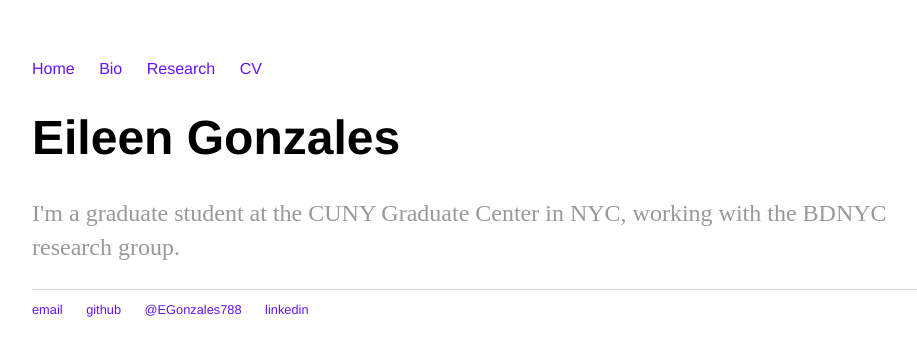
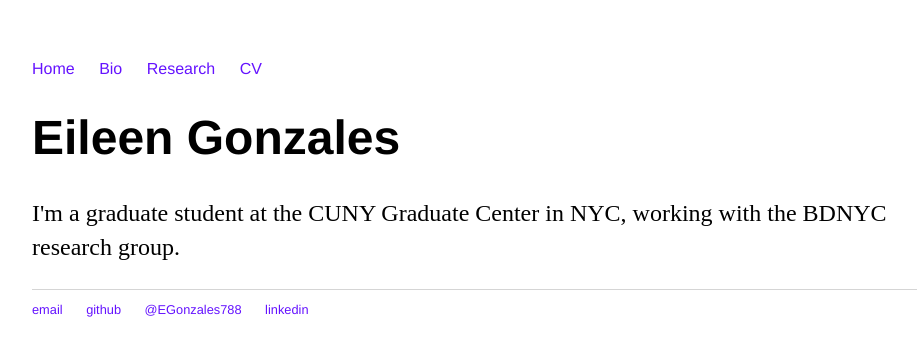
Before and after one commit to ECGonzales/ECGonzales.github.io, a Jekyll site: the page built from index.html, in a window 1280 px wide. Shown: the top 356 px of the page, without its empty margins (160-1077 px from the left). Built offline with Jekyll 4.4.1, drawn with Linux system fonts in a browser that asks for light colours.

Commit message:
Update main.css
Fixed text color

```diff
--- a/css/main.css
+++ b/css/main.css
@@ -20,7 +20,6 @@ a {
 /* Modifies the text when you hover over it*/
 a:hover {
     font-weight: bold;
-    font-color:
 }
 /* Font for headersand text sized h1 */
 h1 {
@@ -31,7 +30,7 @@ h1 {
 p {
     font-size: 1.5em;
     line-height: 1.4em;
-    color: #999;
+    color: #000000;
 }
 footer {
     border-top: 1px solid #d5d5d5;
```
